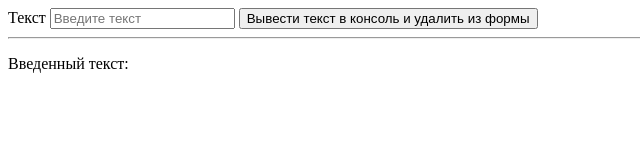
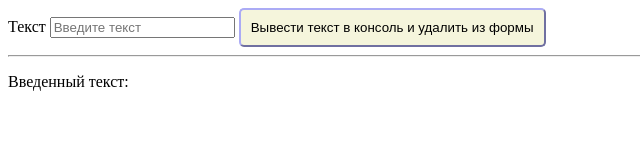
Before and after one commit to rusokolov1987/HW_05, a plain HTML site: page task5/index.html in a window 1280 px wide. Shown: the whole page, without its empty margins (0-640 px from the left). Drawn offline with Linux system fonts and the light colour scheme.

Commit message:
add: Добавил стили для кнопки в задании №5

```diff
--- a/task5/index.html
+++ b/task5/index.html
@@ -4,6 +4,7 @@
     <meta charset="UTF-8">
     <meta name="viewport" content="width=device-width, initial-scale=1.0">
     <title>JS-Start. 5 задача</title>
+    <link rel="stylesheet" href="style.css">
 </head>
 <body>
     <form action="#">
--- /dev/null
+++ b/task5/style.css
@@ -0,0 +1,13 @@
+button {
+    padding: 10px;
+    border-radius: 5px;
+    border-color: rgb(171, 171, 245);
+    background-color: beige;
+
+    cursor: pointer;
+}
+
+button:hover {
+    background-color: rgb(171, 171, 245);
+    color: rgb(245, 238, 225);
+}
```
